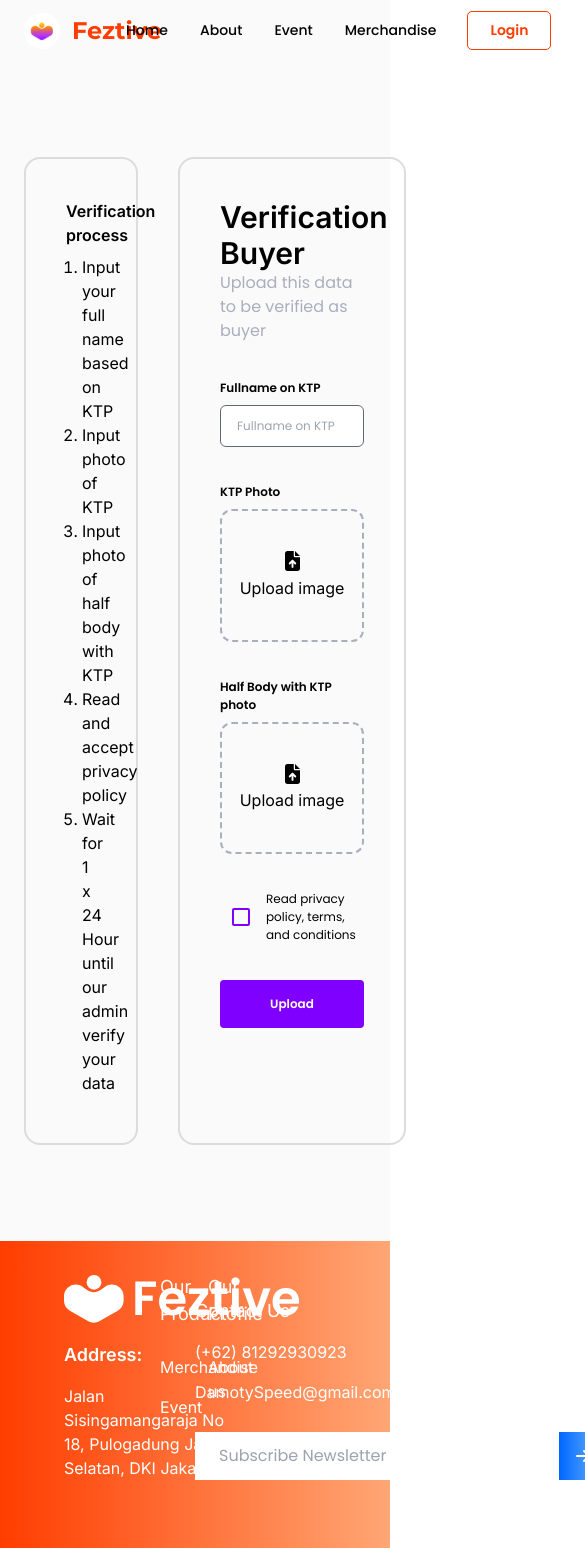
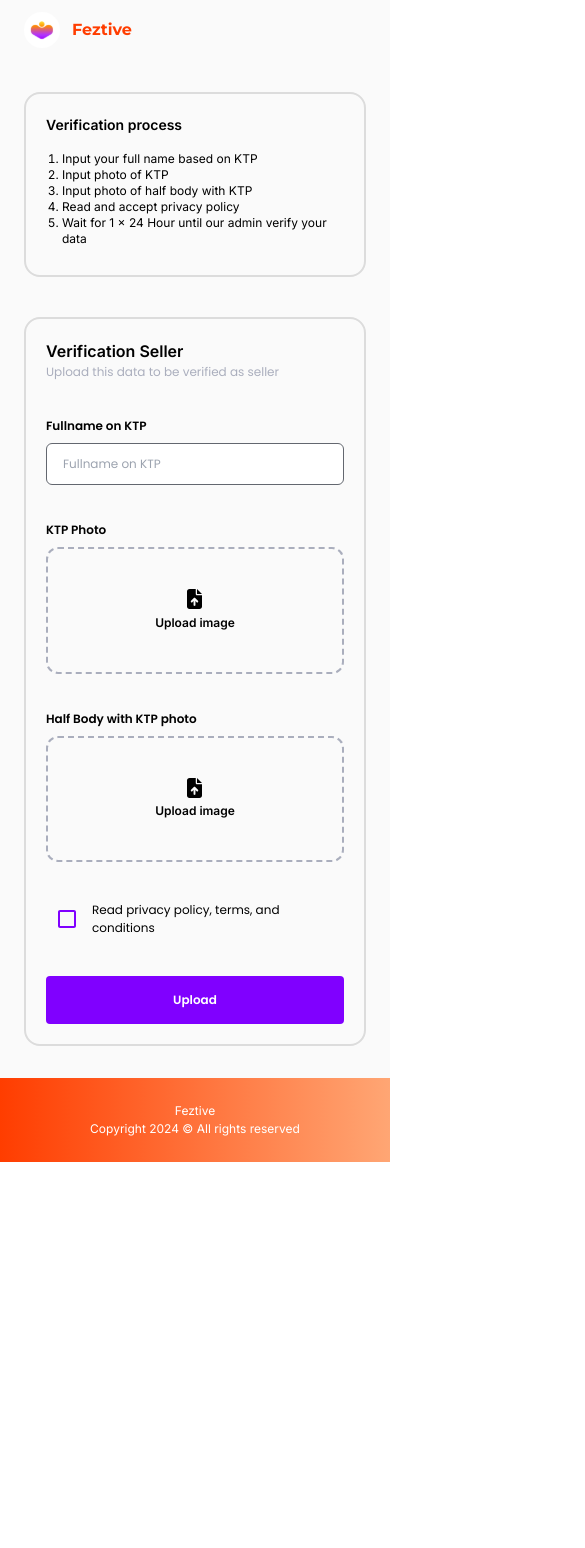
Before and after one commit to samudrobintang10/feztive-web, a React (Vite) app: page /dashboard-catalog in a window 390 px wide. Shown: the top 1548 px of the page, 585 px wide, since content can reach past the window. After the commit the page ends 1162 px from the top, so only its background shows below. Built offline with nearby package versions, Linux system fonts and the light colour scheme.

Commit message:
responsive on dashboard catalog

```diff
--- a/src/components/DefaultLayout.jsx
+++ b/src/components/DefaultLayout.jsx
@@ -1,15 +1,11 @@
 import { Outlet } from "react-router-dom";
 import { useEffect, useState } from "react";
 
-// Imported Png or Svg
-import FeztiveWhiteIconSvg from "../assets/svg/feztive-white-icon.svg";
-
-// Imported Elements
-import InputNext from "../elements/InputNext";
 import Header from "../elements/Header";
 import { useStateContext } from "../contexts/ContextProvider";
 
 import { useLocation } from "react-router-dom";
+import Footer from "../elements/Footer";
 
 function DefaultLayout() {
   let location = useLocation();
@@ -45,70 +41,7 @@ function DefaultLayout() {
       <main>
         <Outlet />
       </main>
-      <footer>
-        <div className="w-full bg-gradient-to-r from-primary-music-jazz to-primary-light-orange px-16 pb-5 pt-8 grid grid-cols-2 gap-y-16">
-          <div className="grid grid-cols-4 gap-x-12">
-            <div className="address col-span-2 grid gap-y-4">
-              <div className="flex gap-x-2 items-center">
-                <img
-                  src={FeztiveWhiteIconSvg}
-                  alt="feztive-white-icon.svg"
-                  width={60}
-                  height={52}
-                />
-                <h2 className="text-primary-white text-5xl font-semibold">
-                  Feztive
-                </h2>
-              </div>
-              <div className="address-detail">
-                <h3 className=" font-inter font-semibold text-primary-white pb-4">
-                  Address:
-                </h3>
-                <h4 className="font-inter text-primary-white">
-                  Jalan Sisingamangaraja No 18, Pulogadung Jakarta Selatan, DKI
-                  Jakarat
-                </h4>
-              </div>
-            </div>
-            <div className="our-product-menu">
-              <h3 className=" font-inter text-primary-white pb-7">
-                Our Product
-              </h3>
-              <div className="our-product-sub-menu grid gap-4">
-                <h4 className="font-inter text-primary-white">Merchandise</h4>
-                <h4 className="font-inter text-primary-white">Event</h4>
-              </div>
-            </div>
-            <div className="our-profile-menu">
-              <h3 className=" font-inter text-primary-white pb-7">
-                Our Profile
-              </h3>
-              <div className="our-profile-sub-menu grid gap-4">
-                <h4 className="font-inter text-primary-white">About us</h4>
-              </div>
-            </div>
-          </div>
-          <div className="grid place-items-end pr-10">
-            <div className="contact-us">
-              <h3 className=" font-inter text-primary-white pb-4">
-                Contact Us
-              </h3>
-              <div className="our-product-sub-menu grid gap-4 pb-7">
-                <h4 className="font-inter text-primary-white">
-                  (+62) 81292930923
-                </h4>
-                <h4 className="font-inter text-primary-white">
-                  DamotySpeed@gmail.com
-                </h4>
-              </div>
-              <InputNext placeholder="Subscribe Newsletter" />
-            </div>
-          </div>
-          <div className="col-span-2 flex justify-center">
-            <h3 className="text-primary-white">@Copyright 2023</h3>
-          </div>
-        </div>
-      </footer>
+      <Footer page={page}/>
     </div>
   );
 }
--- a/src/components/GuestLayout.jsx
+++ b/src/components/GuestLayout.jsx
@@ -17,7 +17,7 @@ function GuestLayout() {
 
   // set if user have token then go to main page
   if (token) {
-      return <Navigate to="/" />;
+    return <Navigate to="/" />;
   }
 
   let location = useLocation();
@@ -36,20 +36,7 @@ function GuestLayout() {
 
   return (
     <div id="guestLayout">
-      <header className="header-guest">
-        <div className="wrapper-header-guest py-3 z-20">
-          <div className="flex gap-3 items-center">
-            <img
-              src={FeztiveMiniLogoSvg}
-              alt="Your SVG"
-              className="bg-primary-white rounded-full justify-self-center"
-            />
-            <h2 className={"font-monserrat font-bold text-primary-music-jazz lg:text-2xl text-base"}>
-              Feztive
-            </h2>
-          </div>
-        </div>
-      </header>
+      <Header />
       <main>
         <div className="mt-12">
           <Outlet />
--- a/src/elements/FileInput.jsx
+++ b/src/elements/FileInput.jsx
@@ -6,13 +6,7 @@ import { useRef } from "react";
 
 // The default of this FileInput elements is isPrimary and isNormal
 
-function FileInput({
-  placeholder,
-  file,
-  fileName,
-  handleImageChange,
-  name
-}) {
+function FileInput({ placeholder, file, fileName, handleImageChange, name }) {
   // Create a reference to the hidden file input element
   const hiddenFileInput = useRef(null);
 
@@ -26,7 +20,7 @@ function FileInput({
   // to handle the user-selected file
   const handleChange = (ev) => {
     const fileUploaded = ev?.target?.files[0];
-    handleImageChange(ev.target.name, fileUploaded)
+    handleImageChange(ev.target.name, fileUploaded);
     // setFile(URL.createObjectURL(fileUploaded));
     // setFileName(fileUploaded.name);
   };
@@ -34,7 +28,10 @@ function FileInput({
   return (
     <div className="input-file grid gap-y-2">
       <h6 className="font-semibold lg:text-base">{placeholder}</h6>
-      <button className="border-2 border-dashed border-tertiary-grey rounded-xl py-10" onClick={handleClick}>
+      <button
+        className="border-2 border-dashed border-tertiary-grey rounded-xl py-10"
+        onClick={handleClick}
+      >
         <div className="grid gap-y-2 place-content-center">
           {file && (
             <div className="grid gap-y-2">
@@ -48,7 +45,9 @@ function FileInput({
                 icon={faFileUpload}
                 className="text-black text-xl justify-self-center"
               />
-              <h4 className="font-inter">Upload image</h4>
+              <h6 className="font-inter font-semibold lg:text-base">
+                Upload image
+              </h6>
             </div>
           )}
         </div>
--- /dev/null
+++ b/src/elements/Footer.jsx
@@ -0,0 +1,92 @@
+// Imported Png or Svg
+import FeztiveWhiteIconSvg from "../assets/svg/feztive-white-icon.svg";
+
+// Imported Elements
+import InputNext from "../elements/InputNext";
+
+function Footer({ page }) {
+  const pageAccount = ["/dashboard-catalog"];
+
+  return (
+    <footer>
+      <div className={"w-full bg-gradient-to-r from-primary-music-jazz to-primary-light-orange px-4 lg:px-16 lg:pb-5 lg:pt-8 pb-6 pt-6"}>
+        {pageAccount.includes(page) && (
+          <div className="w-full">
+            <h6 className="text-semibold text-white font-inter text-center lg:text-base">
+              Feztive
+            </h6>
+            <h6 className="text-semibold text-white font-inter text-center lg:text-base">
+              Copyright 2024 © All rights reserved
+            </h6>
+          </div>
+        )}
+        {!pageAccount.includes(page) && (
+          <div className="w-full lg:grid lg:grid-cols-2 lg:gap-y-16">
+            <div className="grid grid-cols-4 gap-x-12">
+              <div className="address col-span-2 grid gap-y-4">
+                <div className="flex gap-x-2 items-center">
+                  <img
+                    src={FeztiveWhiteIconSvg}
+                    alt="feztive-white-icon.svg"
+                    width={60}
+                    height={52}
+                  />
+                  <h2 className="text-primary-white text-5xl font-semibold">
+                    Feztive
+                  </h2>
+                </div>
+                <div className="address-detail">
+                  <h3 className=" font-inter font-semibold text-primary-white pb-4">
+                    Address:
+                  </h3>
+                  <h4 className="font-inter text-primary-white">
+                    Jalan Sisingamangaraja No 18, Pulogadung Jakarta Selatan,
+                    DKI Jakarat
+                  </h4>
+                </div>
+              </div>
+              <div className="our-product-menu">
+                <h3 className=" font-inter text-primary-white pb-7">
+                  Our Product
+                </h3>
+                <div className="our-product-sub-menu grid gap-4">
+                  <h4 className="font-inter text-primary-white">Merchandise</h4>
+                  <h4 className="font-inter text-primary-white">Event</h4>
+                </div>
+              </div>
+              <div className="our-profile-menu">
+                <h3 className=" font-inter text-primary-white pb-7">
+                  Our Profile
+                </h3>
+                <div className="our-profile-sub-menu grid gap-4">
+                  <h4 className="font-inter text-primary-white">About us</h4>
+                </div>
+              </div>
+            </div>
+            <div className="grid place-items-end pr-10">
+              <div className="contact-us">
+                <h3 className=" font-inter text-primary-white pb-4">
+                  Contact Us
+                </h3>
+                <div className="our-product-sub-menu grid gap-4 pb-7">
+                  <h4 className="font-inter text-primary-white">
+                    (+62) 81292930923
+                  </h4>
+                  <h4 className="font-inter text-primary-white">
+                    DamotySpeed@gmail.com
+                  </h4>
+                </div>
+                <InputNext placeholder="Subscribe Newsletter" />
+              </div>
+            </div>
+            <div className="col-span-2 flex justify-center">
+              <h3 className="text-primary-white">@Copyright 2023</h3>
+            </div>
+          </div>
+        )}
+      </div>
+    </footer>
+  );
+}
+
+export default Footer;
--- a/src/elements/Header.jsx
+++ b/src/elements/Header.jsx
@@ -52,7 +52,7 @@ function Header({ onOpenPage, page, token, onLogout }) {
             className="bg-primary-white rounded-full justify-self-center"
           />
           <h2
-            className={"font-monserrat font-bold".concat(
+            className={"lg:text-2xl text-base font-monserrat font-bold".concat(
               " ",
               pageSecondary.includes(page)
                 ? "text-white"
@@ -62,7 +62,7 @@ function Header({ onOpenPage, page, token, onLogout }) {
             Feztive
           </h2>
         </div>
-        <div className="flex gap-8 items-center">
+        <div className="gap-8 items-center hidden lg:flex">
           <NavTab
             placeholder="Home"
             href={"/"}
--- a/src/index.css
+++ b/src/index.css
@@ -9,7 +9,7 @@
 #defaultLayout > main,
 #guestLayout > main,
 #defaultLayout > header > .wrapper-header,
-#guestLayout > header > .wrapper-header-guest {
+#guestLayout > header > .wrapper-header {
   @apply xl:max-w-screen-xl mx-auto w-full md:px-20 sm:px-12 px-6;
 }
 
--- a/src/views/DashboardCatalog.jsx
+++ b/src/views/DashboardCatalog.jsx
@@ -11,8 +11,13 @@ import {
 import { useRef, useState } from "react";
 import FileInput from "../elements/FileInput";
 import CheckboxInput from "../elements/CheckboxInput";
+import VerificationPng from "../assets/images/verification.png";
+import HeroPng from "../assets/images/hero.png";
 
 function DashboardCatalog() {
+  const [waitingForVerification, setWaitingForVerification] = useState(false);
+  const [rejectNotes, setRejectNotes] = useState("");
+
   const [formData, setFormData] = useState({
     fullName: "",
     ktpPhoto: {},
@@ -43,62 +48,80 @@ function DashboardCatalog() {
   const handleSubmit = (ev) => {
     ev.preventDefault(); // Prevent default action from form
     console.log(formData);
+    setWaitingForVerification(true);
+    // setRejectNotes(
+    //   "Your KTP & half-body photo still blur. Fullname still different with KTP"
+    // );
   };
 
   return (
     <div className="dashboard catalog">
       <section className="verification-menu">
-        <div className="flex justify-between py-24 gap-x-10">
-          <div className="w-4/12 p-10 border-secondary-grey border-2 rounded-2xl h-fit">
-            <h4 className="font-inter font-semibold">Verification process</h4>
+        {!waitingForVerification && (
+          <div className="grid lg:flex lg:justify-between justify-items-center py-8 lg:py-24 gap-10">
+            <div className="lg:w-4/12 lg:p-10 p-5 border-secondary-grey border-2 rounded-2xl h-fit">
+              <h5 className="font-inter font-semibold pb-2 lg:text-base">
+                Verification {rejectNotes === "" ? "process" : "need to revise"}
+              </h5>
+              {rejectNotes === "" && (
                 <List sx={{ listStyle: "decimal", paddingLeft: 2 }}>
                   <ListItem
                     sx={{ display: "list-item", padding: 0 }}
-                className="font-inter"
+                    className="font-inter lg:text-base text-xs"
                   >
-                <h4 className="font-inter">
+                    <h6 className="font-inter lg:text-base">
                       Input your full name based on KTP
-                </h4>
+                    </h6>
                   </ListItem>
                   <ListItem
                     sx={{ display: "list-item", padding: 0 }}
-                className="font-inter"
+                    className="font-inter lg:text-base text-xs"
                   >
-                <h4 className="font-inter">Input photo of KTP</h4>
+                    <h6 className="font-inter lg:text-base">
+                      Input photo of KTP
+                    </h6>
                   </ListItem>
                   <ListItem
                     sx={{ display: "list-item", padding: 0 }}
-                className="font-inter"
+                    className="font-inter lg:text-base text-xs"
                   >
-                <h4 className="font-inter">
+                    <h6 className="font-inter lg:text-base">
                       Input photo of half body with KTP
-                </h4>
+                    </h6>
                   </ListItem>
                   <ListItem
                     sx={{ display: "list-item", padding: 0 }}
-                className="font-inter"
+                    className="font-inter lg:text-base text-xs"
                   >
-                <h4 className="font-inter">Read and accept privacy policy</h4>
+                    <h6 className="font-inter lg:text-base">
+                      Read and accept privacy policy
+                    </h6>
                   </ListItem>
                   <ListItem
                     sx={{ display: "list-item", padding: 0 }}
-                className="font-inter"
+                    className="font-inter lg:text-base text-xs"
                   >
-                <h4 className="font-inter">
+                    <h6 className="font-inter lg:text-base">
                       Wait for 1 x 24 Hour until our admin verify your data
-                </h4>
+                    </h6>
                   </ListItem>
                 </List>
+              )}
+              {rejectNotes !== "" && (
+                <h6 className="font-inter text-primary-red lg:text-xl">
+                  {rejectNotes}
+                </h6>
+              )}
             </div>
-          <div className="w-8/12 p-10 border-secondary-grey border-2 rounded-2xl">
+            <div className="lg:w-8/12 lg:p-10 p-5 border-secondary-grey border-2 rounded-2xl">
               <form onSubmit={handleSubmit}>
                 <div className="pb-9">
-                <h2 className="font-inter font-semibold text-3xl">
-                  Verification Buyer
-                </h2>
-                <h4 className="text-tertiary-grey">
-                  Upload this data to be verified as buyer
+                  <h4 className="font-inter font-semibold lg:text-3xl">
+                    Verification Seller
                   </h4>
+                  <h6 className="text-tertiary-grey lg:text-base">
+                    Upload this data to be verified as seller
+                  </h6>
                 </div>
                 <div className="grid gap-y-9">
                   <Input
@@ -129,6 +152,18 @@ function DashboardCatalog() {
               </form>
             </div>
           </div>
+        )}
+        {waitingForVerification && (
+          <div className="grid justify-items-center lg:py-16 py-20">
+            <div className="lg:w-5/12 grid gap-y-4">
+              <img src={VerificationPng} alt="verification.png" />
+              <h5 className="font-semibold text-center lg:text-2xl">
+                You already upload data. Wait for 1x24 hour for our admin verify
+                your data as buyer
+              </h5>
+            </div>
+          </div>
+        )}
       </section>
     </div>
   );
```
Also changed, not shown: src/assets/images/verification.png (added). Lines whose indentation alone changed are shown as unchanged.
